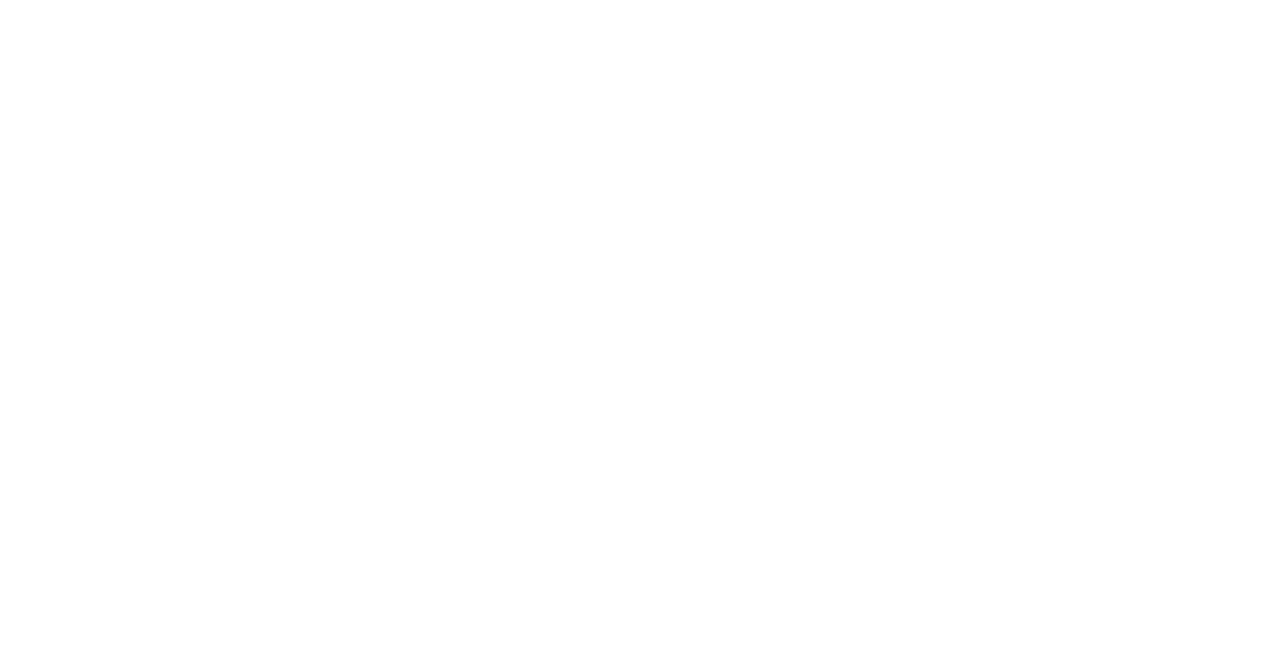
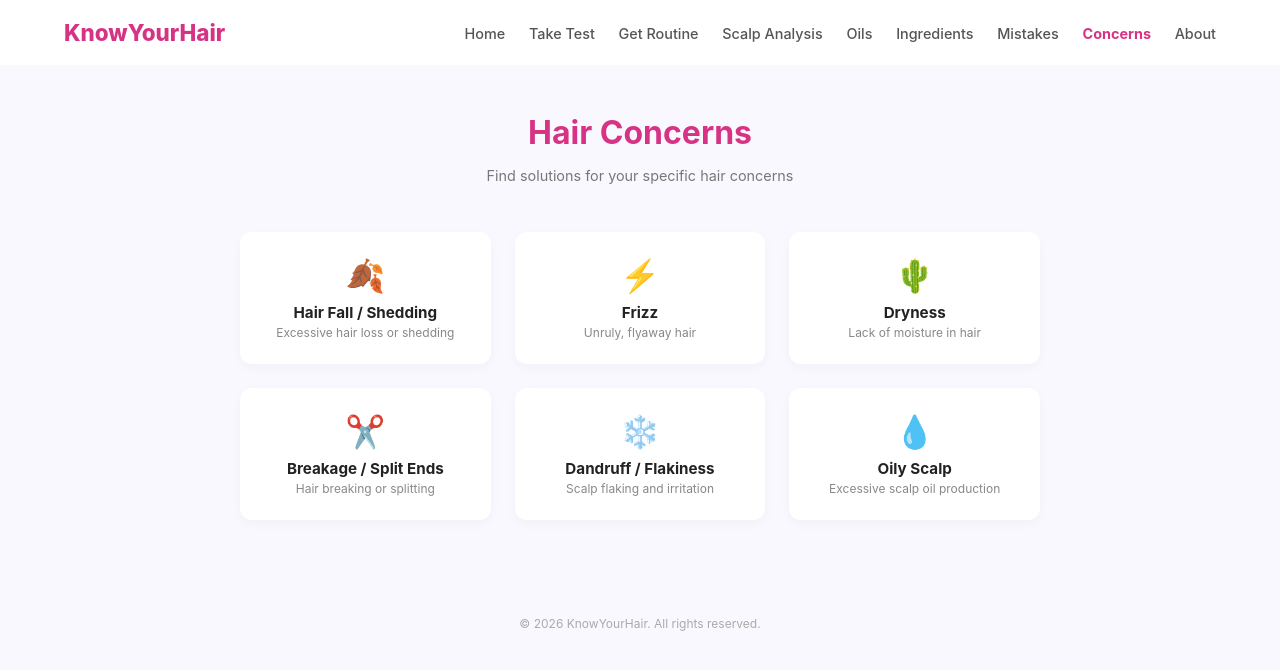
Before and after one commit to aryanf007/knowyourhair, a website: page client/pages/concerns.html in a window 1280 px wide. Drawn offline with Linux system fonts and the light colour scheme.

Commit message:
Restore original pink brand design across all subpages

```diff
--- a/client/pages/concerns.html
+++ b/client/pages/concerns.html
@@ -0,0 +1,82 @@
+<!DOCTYPE html>
+<html lang="en">
+<head>
+  <meta charset="UTF-8">
+  <meta name="viewport" content="width=device-width, initial-scale=1.0">
+  <title>Hair Concerns | KnowYourHair</title>
+  <link rel="stylesheet" href="/css/style.css">
+  <style>
+    body { font-family: -apple-system, BlinkMacSystemFont, "Segoe UI", Roboto, sans-serif; background: #faf8ff; color: #333; margin: 0; }
+    nav { display: flex; justify-content: space-between; align-items: center; padding: 1.2rem 4rem; background: #fff; }
+    .logo { font-size: 1.4rem; font-weight: 800; color: #d63384; text-decoration: none; }
+    .nav-links a { margin-left: 1.2rem; text-decoration: none; color: #555; font-size: 0.9rem; font-weight: 500; }
+    .nav-links a.active { color: #d63384; font-weight: 700; }
+    .container { max-width: 800px; margin: 3rem auto; text-align: center; }
+    h1 { color: #d63384; font-size: 2rem; margin-bottom: 0.3rem; }
+    .subtitle { color: #777; font-size: 0.9rem; margin-bottom: 3rem; }
+    .concerns-grid { display: grid; grid-template-columns: repeat(3, 1fr); gap: 1.5rem; }
+    .concern-card { background: #fff; padding: 1.5rem; border-radius: 12px; text-align: center; box-shadow: 0 4px 12px rgba(0,0,0,0.03); }
+    .icon { font-size: 2rem; margin-bottom: 0.5rem; }
+    .concern-card h3 { margin: 0.4rem 0 0.2rem 0; font-size: 0.95rem; color: #222; }
+    .concern-card p { margin: 0; font-size: 0.75rem; color: #888; }
+    footer { text-align: center; padding: 2rem; font-size: 0.75rem; color: #aaa; margin-top: 4rem; }
+  </style>
+</head>
+<body>
+  <nav>
+    <a href="/" class="logo">KnowYourHair</a>
+    <div class="nav-links">
+      <a href="/">Home</a>
+      <a href="/pages/take-test.html">Take Test</a>
+      <a href="/pages/get-routine.html">Get Routine</a>
+      <a href="/pages/scalp-analysis.html">Scalp Analysis</a>
+      <a href="/pages/oils.html">Oils</a>
+      <a href="/pages/ingredients.html">Ingredients</a>
+      <a href="/pages/mistakes.html">Mistakes</a>
+      <a href="/pages/concerns.html" class="active">Concerns</a>
+      <a href="/pages/about.html">About</a>
+    </div>
+  </nav>
+
+  <div class="container">
+    <h1>Hair Concerns</h1>
+    <p class="subtitle">Find solutions for your specific hair concerns</p>
+
+    <div class="concerns-grid">
+      <div class="concern-card">
+        <div class="icon">🍂</div>
+        <h3>Hair Fall / Shedding</h3>
+        <p>Excessive hair loss or shedding</p>
+      </div>
+      <div class="concern-card">
+        <div class="icon">⚡</div>
+        <h3>Frizz</h3>
+        <p>Unruly, flyaway hair</p>
+      </div>
+      <div class="concern-card">
+        <div class="icon">🌵</div>
+        <h3>Dryness</h3>
+        <p>Lack of moisture in hair</p>
+      </div>
+      <div class="concern-card">
+        <div class="icon">✂️</div>
+        <h3>Breakage / Split Ends</h3>
+        <p>Hair breaking or splitting</p>
+      </div>
+      <div class="concern-card">
+        <div class="icon">❄️</div>
+        <h3>Dandruff / Flakiness</h3>
+        <p>Scalp flaking and irritation</p>
+      </div>
+      <div class="concern-card">
+        <div class="icon">💧</div>
+        <h3>Oily Scalp</h3>
+        <p>Excessive scalp oil production</p>
+      </div>
+    </div>
+  </div>
+
+  <footer>© 2026 KnowYourHair. All rights reserved.</footer>
+  <script src="/js/script.js"></script>
+</body>
+</html>
```
Also changed, not shown: client/pages/mistakes.html (+56 -8 lines), client/pages/scalp-analysis.html (+76 -0 lines), client/pages/take-test.html (+64 -0 lines).
